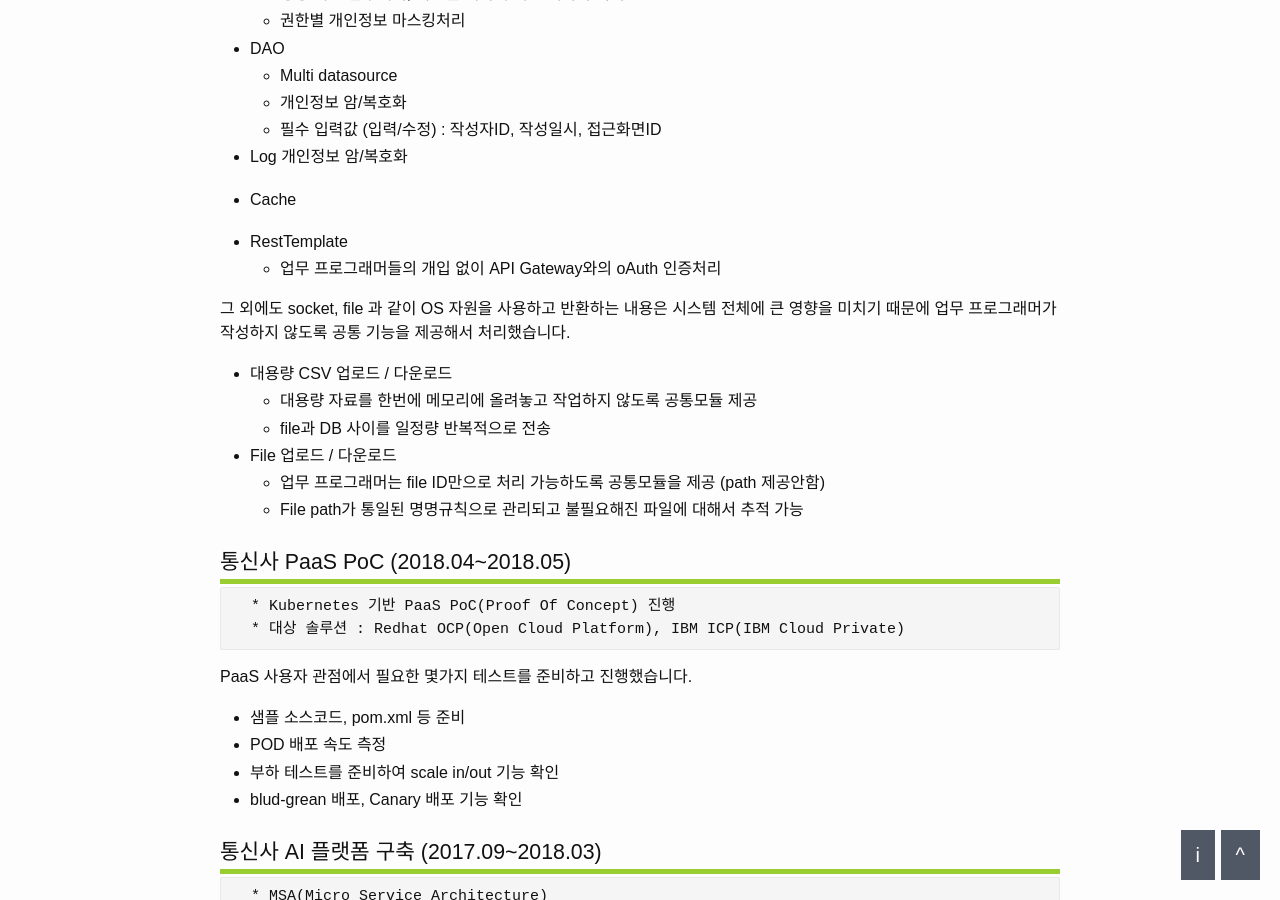
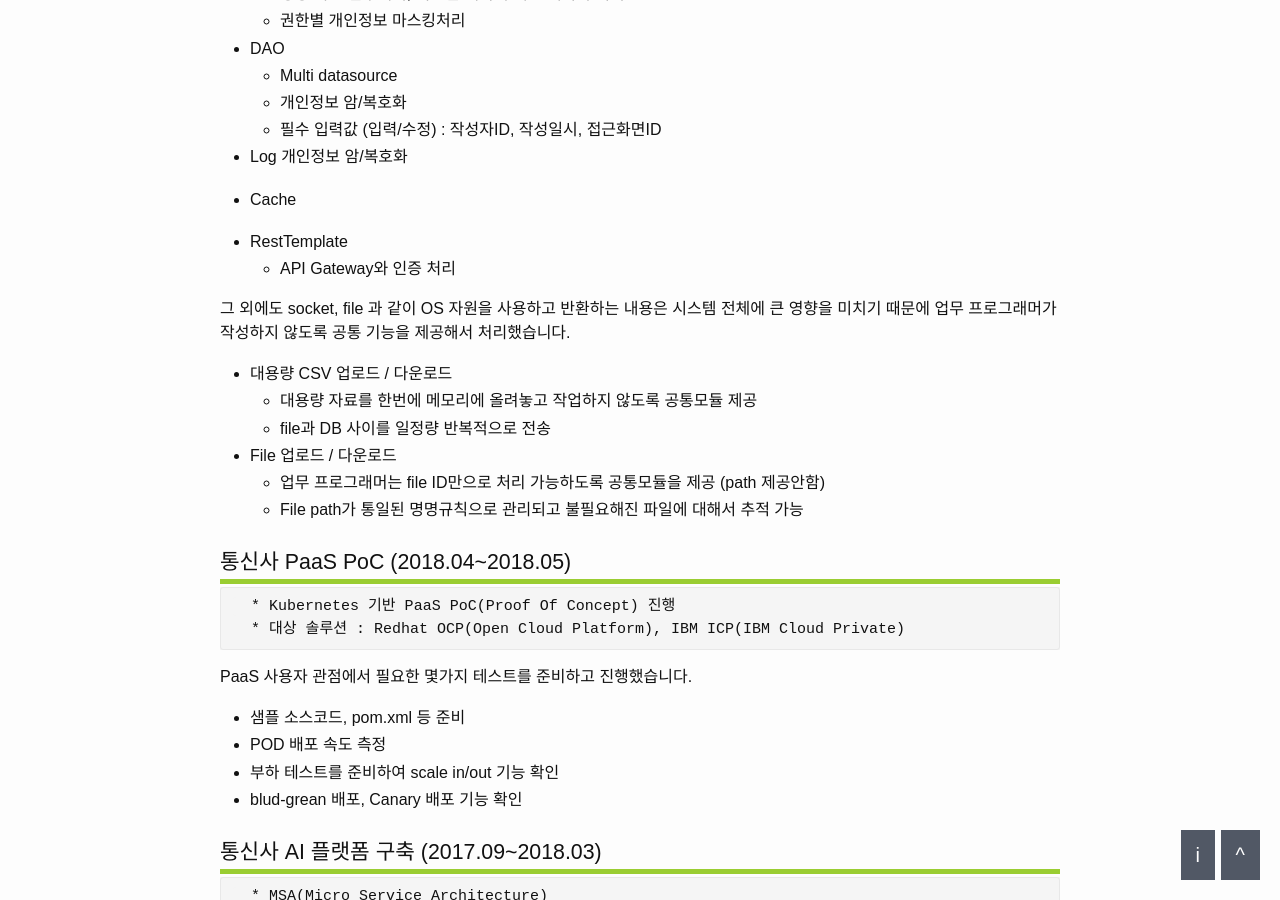
Before and after one commit to dveamer/dveamer.github.io, a Jekyll site: the page built from _posts/2018-07-01-resume.md, in a window 1280 px wide and 900 px high, scrolled down 2083 px. Built offline with Jekyll 4.4.1, drawn with Linux system fonts in a browser that asks for light colours; comment, search, counter and statistics services are not loaded.

Commit message:
homepage

```diff
--- a/_posts/2018-07-01-resume.md
+++ b/_posts/2018-07-01-resume.md
@@ -82,7 +82,8 @@ lastmod: 2018-07-01 00:00:00
   * Cache
 
   * RestTemplate
-    - 업무 프로그래머들의 개입 없이 API Gateway와의 oAuth 인증처리
+    - API Gateway와 인증 처리
+
 
 그 외에도 socket, file 과 같이 OS 자원을 사용하고 반환하는 내용은 시스템 전체에 큰 영향을 미치기 때문에 업무 프로그래머가 작성하지 않도록 공통 기능을 제공해서 처리했습니다.
 
```
